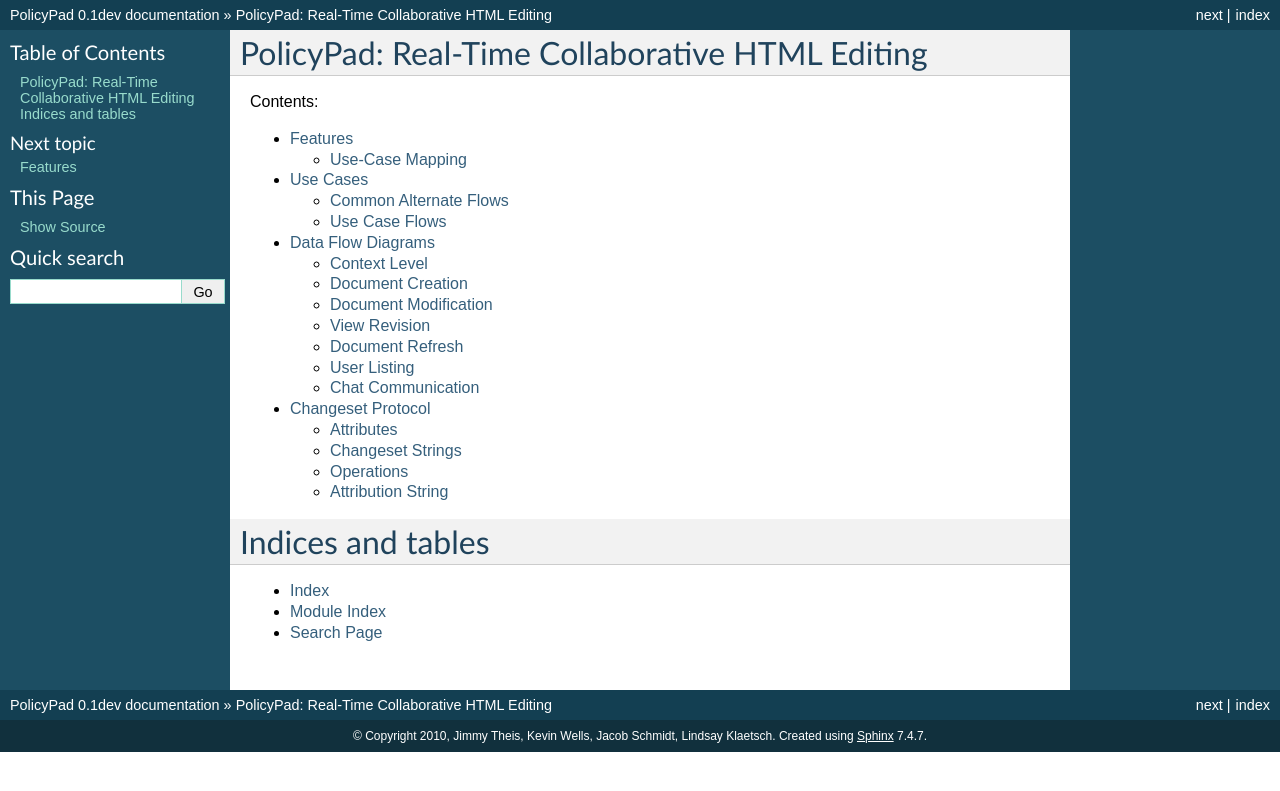
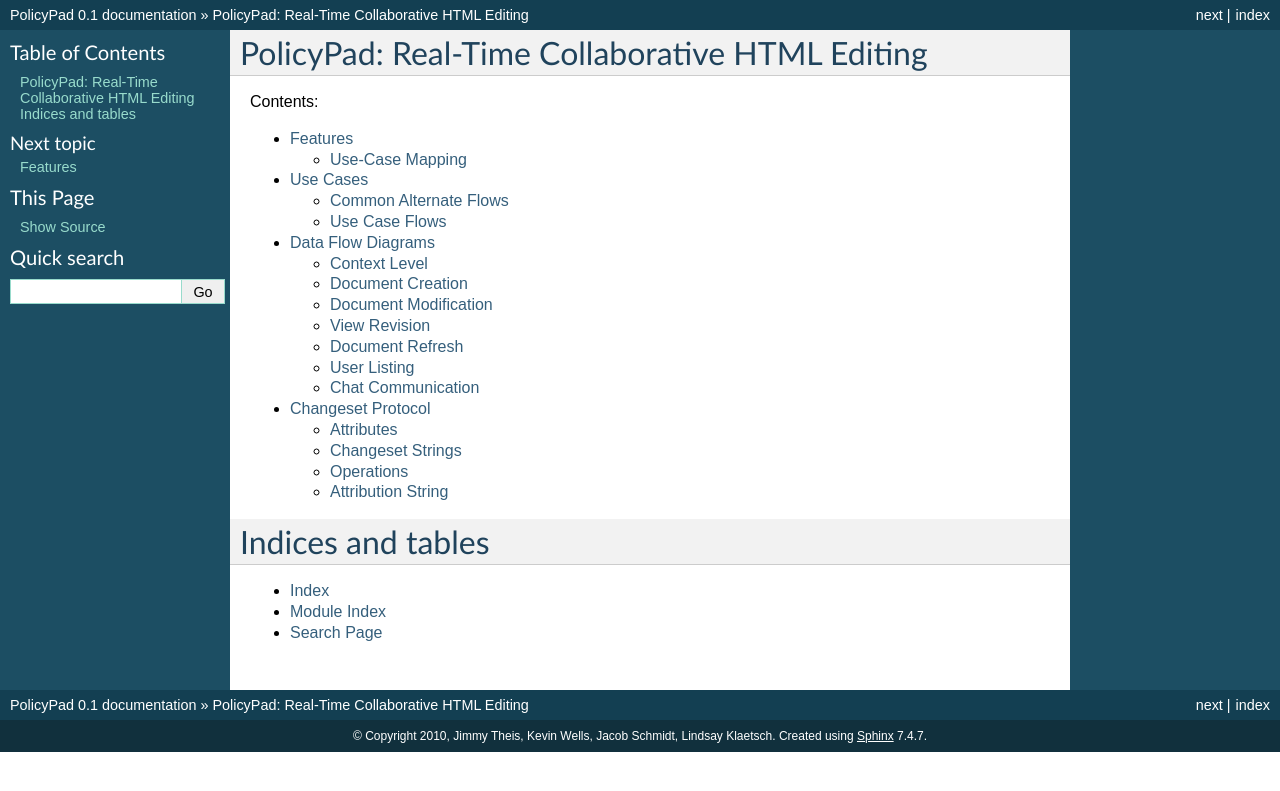
Before and after one commit to PolicyStat/PolicyPad, a Sphinx documentation site: the page built from doc/index.rst, in a window 1280 px wide. Shown: the top 791 px of the page. Built offline with Sphinx 7.4.7, drawn with Linux system fonts in a browser that asks for light colours.

Commit message:
Tweak version number, add README
Signed-off-by: Jimmy Theis <jimmy@jetheis.com>

```diff
--- /dev/null
+++ b/doc/README.rst
@@ -0,0 +1,6 @@
+PolicyPad: Real-Time Collaborative HTML Editing
+===============================================
+
+PolicyPad is a web-based collaborative HTML editing environment.
+
+For further information, `read the docs <http://readthedocs.org/projects/jetheis/policypad/docs/>` _.
--- a/doc/conf.py
+++ b/doc/conf.py
@@ -48,9 +48,9 @@
 # built documents.
 #
 # The short X.Y version.
-version = '0.1dev'
+version = '0.1'
 # The full version, including alpha/beta/rc tags.
-release = '0.1dev'
+release = '0.1'
 
 # The language for content autogenerated by Sphinx. Refer to documentation
 # for a list of supported languages.
```
